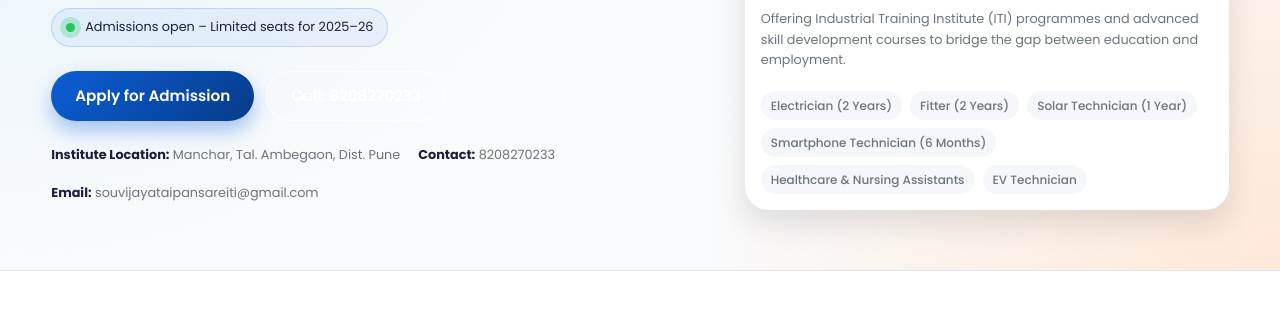
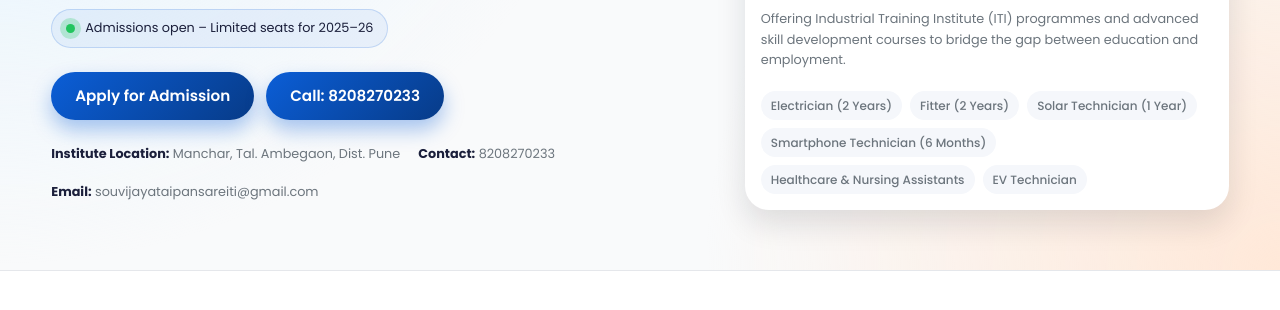
Before and after one commit to businesspowerleg-ship-it/pansareeducationtrust, a plain HTML site: page index.html in a window 1280 px wide. Shown: the part 460-770 px from the top of the page. Drawn offline with Linux system fonts and the light colour scheme.

Commit message:
Update index.html

```diff
--- a/index.html
+++ b/index.html
@@ -667,7 +667,7 @@
 
       <div class="hero-cta">
         <a href="#admissions" class="btn btn-primary">Apply for Admission</a>
-        <a href="tel:+918208270233" class="btn btn-outline">Call: 8208270233</a>
+        <a href="tel:+918208270233" class="btn btn-primary">Call: 8208270233</a>
       </div>
 
       <div class="hero-meta">
```
